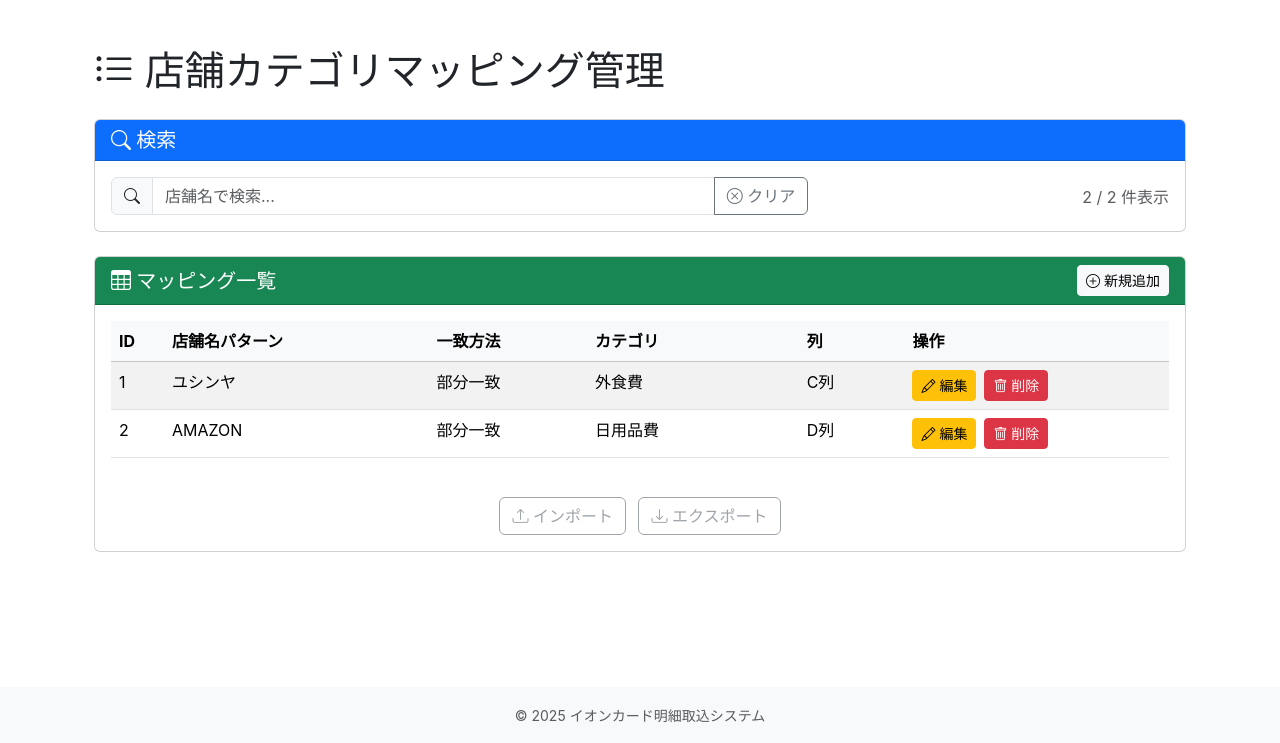
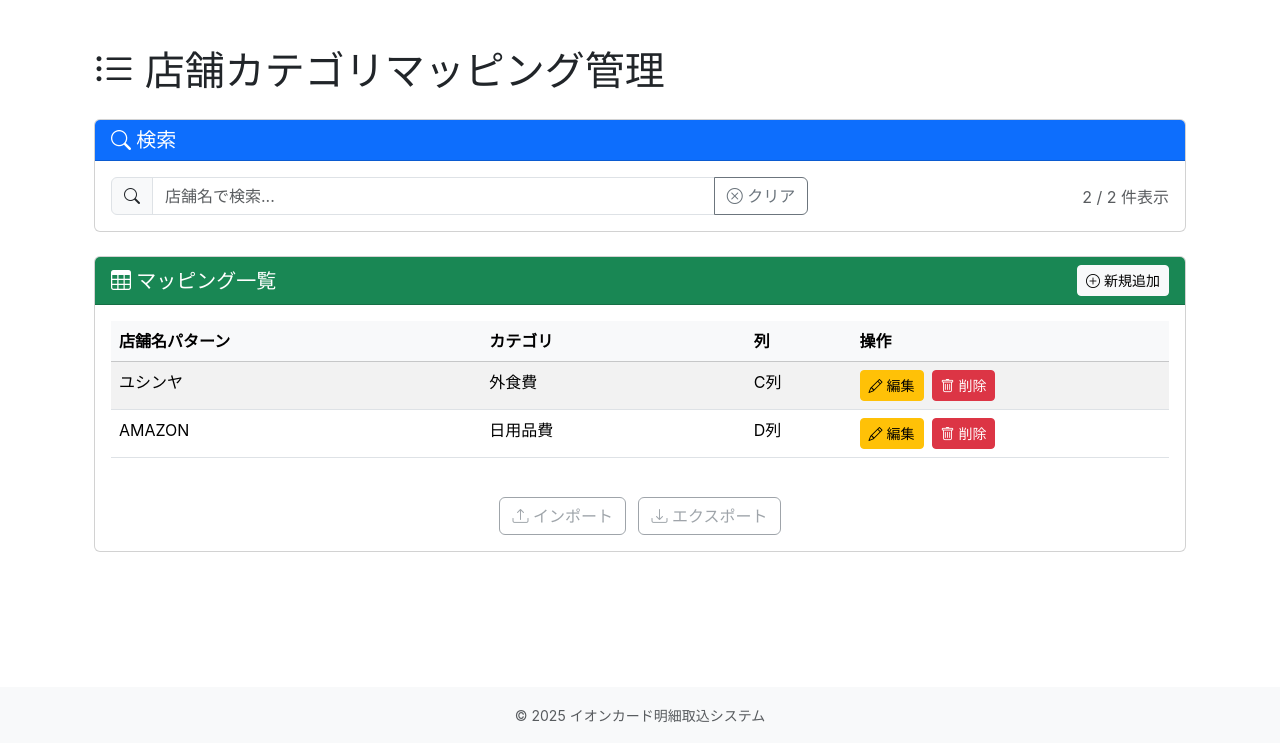
Before and after one commit to mamemaru00/Crdit_detail, a Flask app: page /mapping in a window 1280 px wide. Shown: the part 57-800 px from the top of the page. Run offline with Flask 3, Linux system fonts and the light colour scheme; data comes from the database, SQL or seed files in the repository; some libraries are stand-ins or nearby versions.

Commit message:
fix: Issue #96 マッピング管理画面からID・一致方法の表示を削除
- templates/mapping.html: テーブルヘッダーからID・一致方法列を削除、列幅を再調整（4列構成）
- static/js/mapping.js: createMappingRow からID・一致方法セル生成を削除、MATCH_TYPE_LABELS定数を削除、colspan を6→4に修正

Co-Authored-By: Claude Sonnet 4.6 <noreply@anthropic.com>

```diff
--- a/static/js/mapping.js
+++ b/static/js/mapping.js
@@ -26,14 +26,6 @@ let currentPage = 1;
 
 // 編集中のマッピングID
 let editingMappingId = null;
-
-// 一致方法の日本語ラベルマッピング
-const MATCH_TYPE_LABELS = {
-  'exact': '完全一致',
-  'startswith': '前方一致',
-  'contains': '部分一致',
-  'keyword': 'キーワード一致'
-};
 
 // ==================== 初期化処理 ====================
 
@@ -220,7 +212,7 @@ function renderTable() {
   // データが0件の場合
   if (pageData.length === 0) {
     const noResultRow = $('<tr>');
-    const noResultCell = $('<td colspan="6" class="text-center text-muted py-4">');
+    const noResultCell = $('<td colspan="4" class="text-center text-muted py-4">');
     noResultCell.text('検索条件に一致するマッピングがありません');
     noResultRow.append(noResultCell);
     tbody.append(noResultRow);
@@ -250,21 +242,10 @@ function renderTable() {
 function createMappingRow(mapping) {
   const row = $('<tr>');
 
-  // ID列
-  const idCell = $('<td>');
-  idCell.text(mapping.id);
-  row.append(idCell);
-
   // 店舗名パターン列
   const storeNameCell = $('<td>');
   storeNameCell.text(mapping.pattern);
   row.append(storeNameCell);
-
-  // 一致方法列
-  const matchTypeCell = $('<td>');
-  const matchTypeLabel = MATCH_TYPE_LABELS[mapping.match_type] || mapping.match_type;
-  matchTypeCell.text(matchTypeLabel);
-  row.append(matchTypeCell);
 
   // カテゴリ列
   const categoryCell = $('<td>');
--- a/templates/mapping.html
+++ b/templates/mapping.html
@@ -68,12 +68,10 @@
             <caption class="visually-hidden">店舗カテゴリマッピング一覧</caption>
             <thead class="table-light">
               <tr>
-                <th scope="col" style="width: 5%;">ID</th>
-                <th scope="col" style="width: 25%;">店舗名パターン</th>
-                <th scope="col" style="width: 15%;">一致方法</th>
-                <th scope="col" style="width: 20%;">カテゴリ</th>
+                <th scope="col" style="width: 35%;">店舗名パターン</th>
+                <th scope="col" style="width: 25%;">カテゴリ</th>
                 <th scope="col" style="width: 10%;">列</th>
-                <th scope="col" style="width: 25%;">操作</th>
+                <th scope="col" style="width: 30%;">操作</th>
               </tr>
             </thead>
             <tbody id="mappingTableBody">
```
